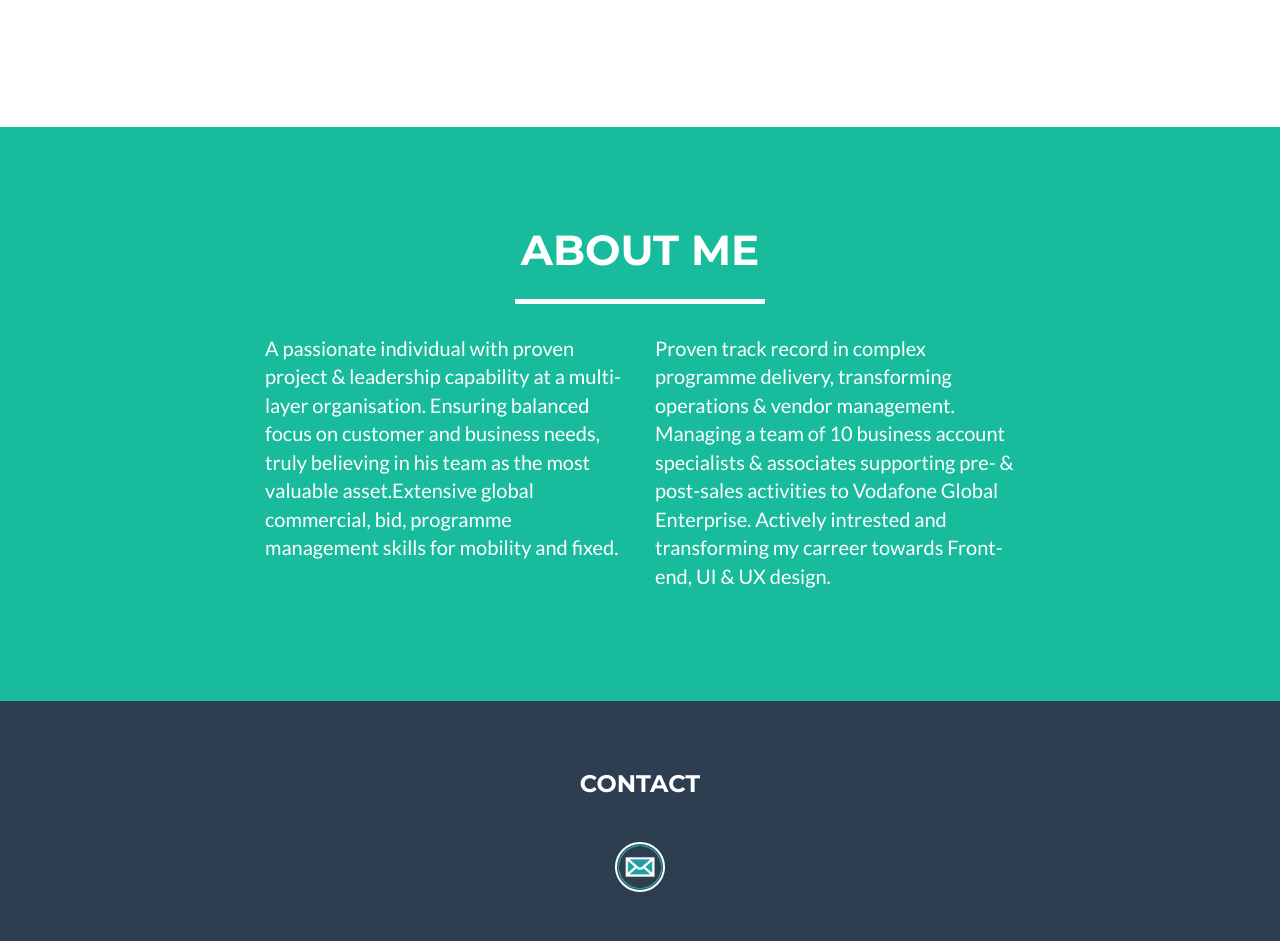
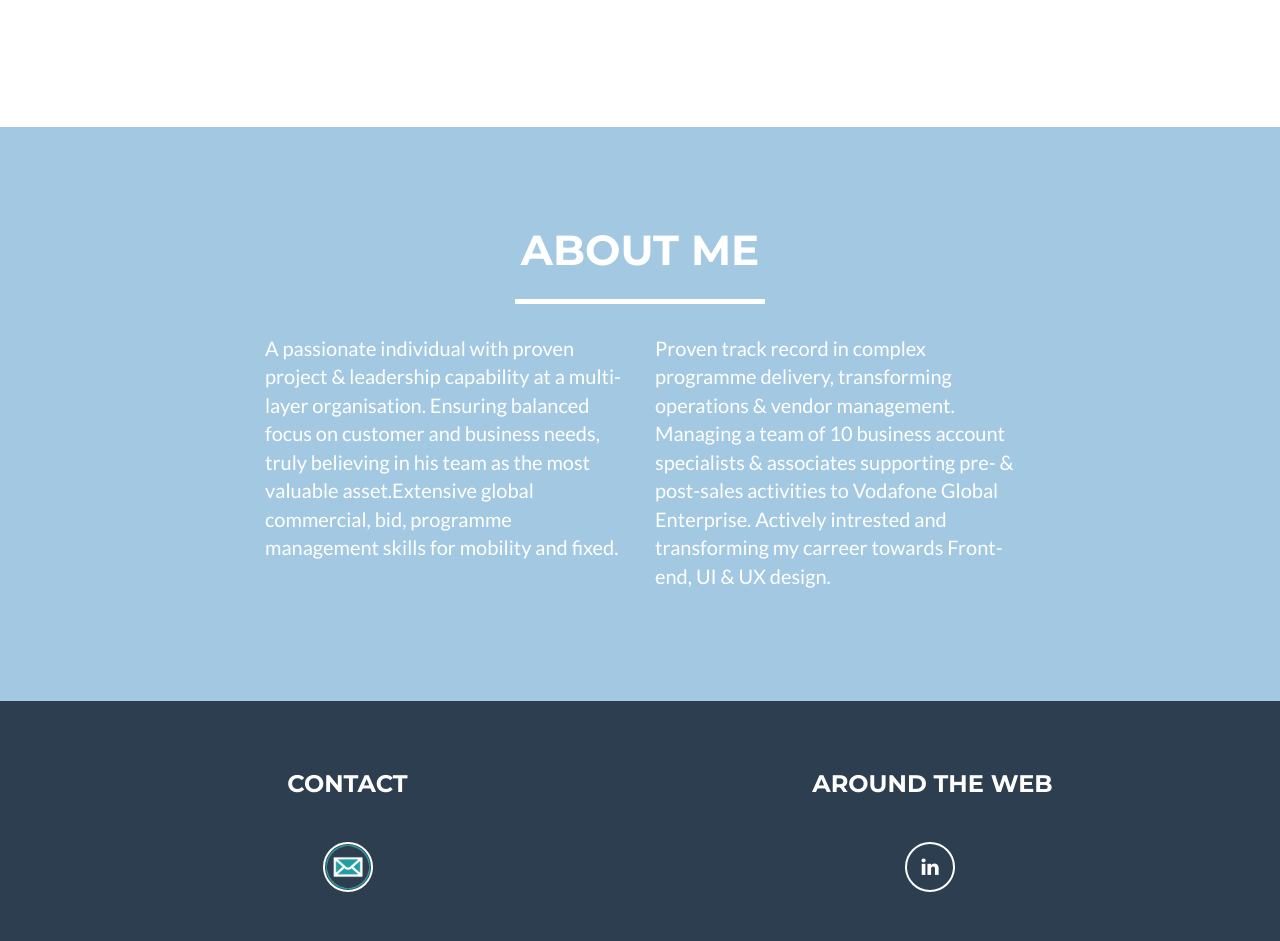
Before and after one commit to rakaszis/Curriculum-Vitae-of-rakaszis, a website: page index.html in a window 1280 px wide. Shown: the part 1671-2612 px from the top of the page. Drawn offline with nearby package versions, Linux system fonts and the light colour scheme; files that its build step writes are made by us from their sources.

Commit message:
Add files via upload

```diff
--- a/index.html
+++ b/index.html
@@ -10,12 +10,13 @@
     <meta name="author" content="">
 
     <title>Curriculum Vitae of rakaszis</title>
+	<link rel="icon" href="img/profile.png">
 
     <!-- Bootstrap Core CSS -->
     <link href="vendor/bootstrap/css/bootstrap.min.css" rel="stylesheet">
 
     <!-- Theme CSS -->
-    <link href="css/freelancer.min.css" rel="stylesheet">
+    <link href="css/freelancer.css" rel="stylesheet">
 
     <!-- Custom Fonts -->
     <link href="vendor/font-awesome/css/font-awesome.min.css" rel="stylesheet" type="text/css">
@@ -74,7 +75,7 @@
                     <img class="img-responsive" src="img/profile.png" alt="">
                     <div class="intro-text">
                         <span class="name">About Me</span>
-                        <hr class="star-light">
+						<hr class="star-light">
                         <span class="skills">A Passionate Individual with 8 yrs of Telco & Analytical Professional Experience & 4 yrs of People Management</span>
                     </div>
                 </div>
@@ -181,11 +182,11 @@
         <div class="footer-above">
             <div class="container">
                 <div class="row">
-                    <div class="footer-col col-md-12">
+                    <div class="footer-col col-md-6">
                         <h3>Contact</h3>
                         <a href="mailto:rakaszis@gmail.com"><img src="img/portfolio/e-mail.png" class="btn-social btn-outline" alt=""></a>
                     </div>
-                    <div class="footer-col col-md-12">
+                    <div class="footer-col col-md-6">
                         <h3>Around the Web</h3>
                         <ul class="list-inline">
                             <li>
@@ -400,6 +401,8 @@
         </div>
     </div>
 
+	<!-- Scripts -->
+
     <!-- jQuery -->
     <script src="vendor/jquery/jquery.min.js"></script>
 
```
